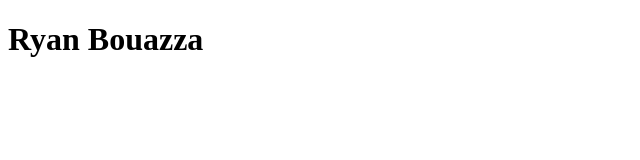
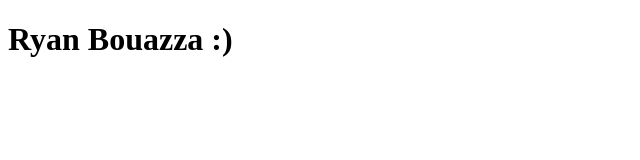
Before and after one commit to RyanBouazza/RyanBouazza.github.io, a plain HTML site: page index.html in a window 1280 px wide. Shown: the full height of the page, 0-640 px from the left. Drawn offline with Linux system fonts and the light colour scheme.

Commit message:
Test Commit

```diff
--- a/index.html
+++ b/index.html
@@ -5,7 +5,7 @@
 </head>
 <body>
   <h1>
-    Ryan Bouazza
+    Ryan Bouazza :)
   </h1>
 </body>
 </html>
```
